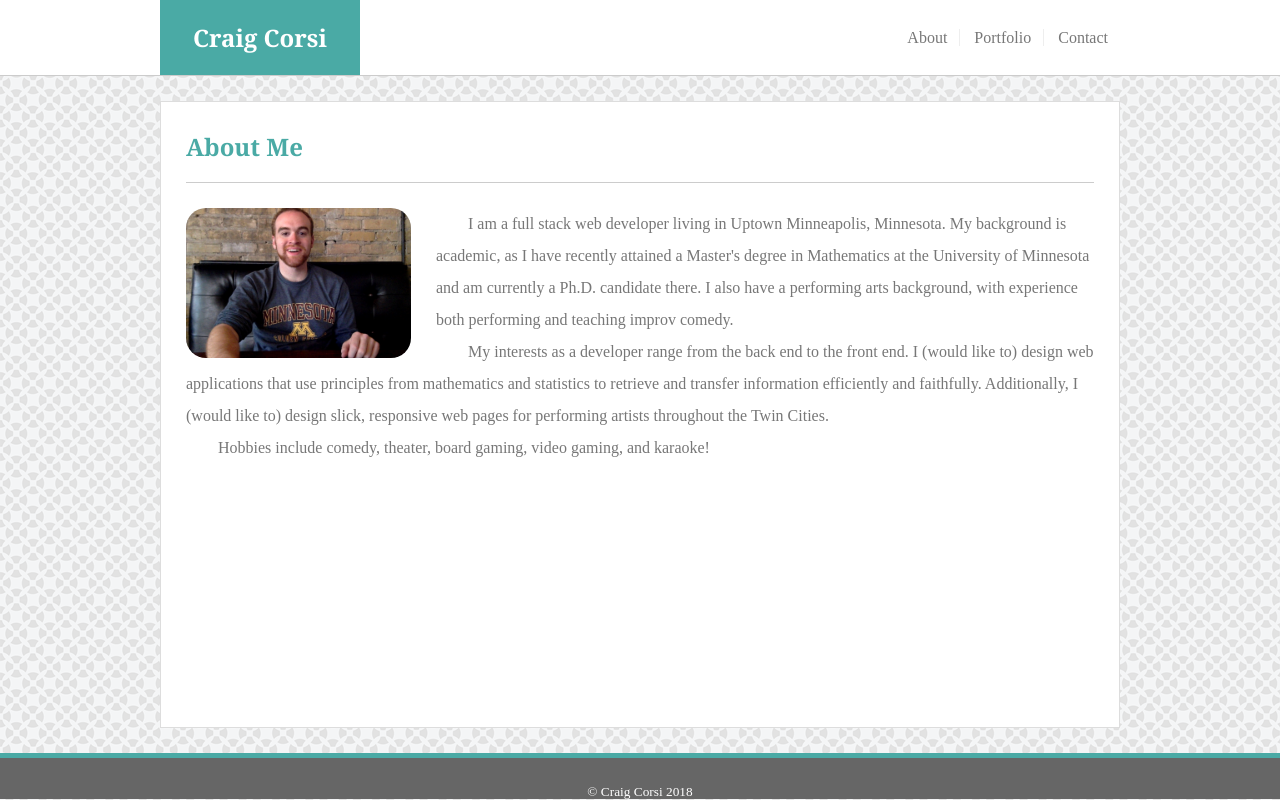
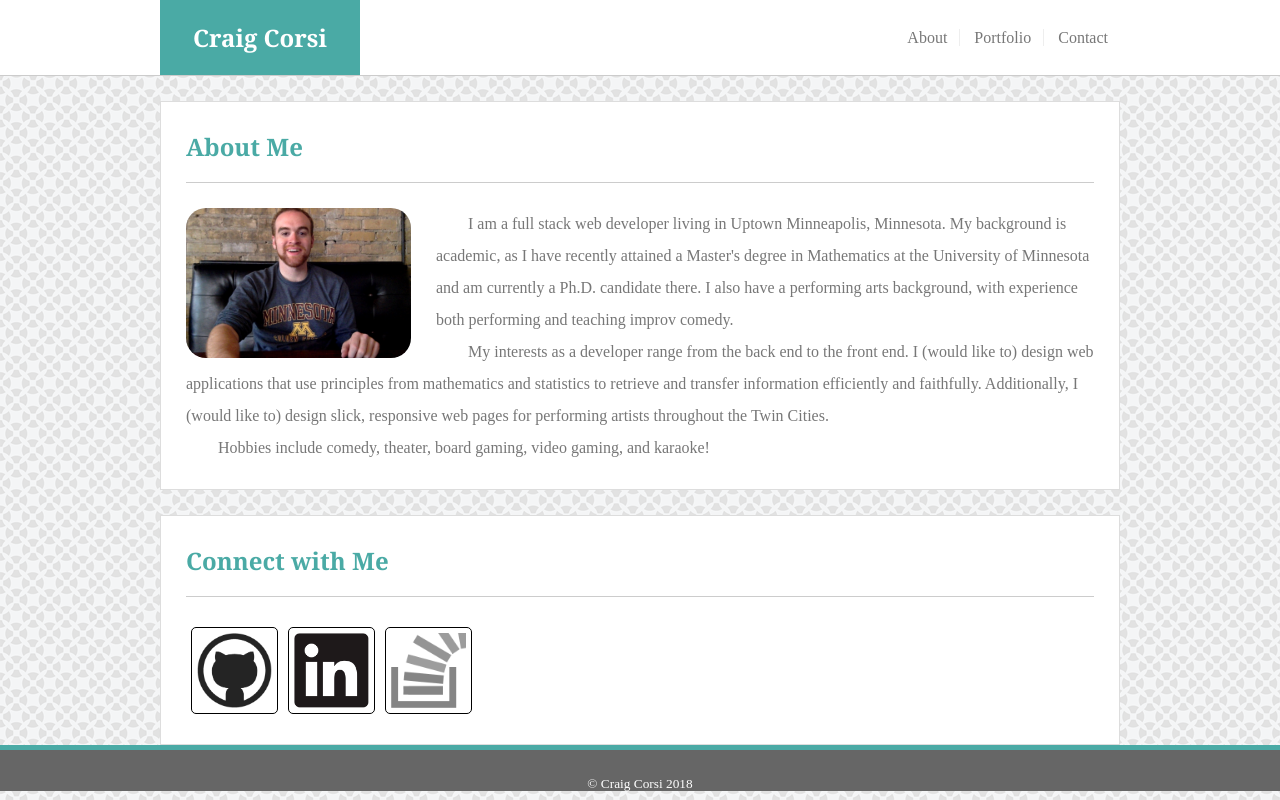
Before and after one commit to craigcorsi/Responsive-Portfolio, a plain HTML site: page index.html in a window 1280 px wide. Drawn offline with Linux system fonts and the light colour scheme.

Commit message:
added github linkedin and stackoverflow thumbnails with working links

```diff
--- a/css/style.css
+++ b/css/style.css
@@ -41,12 +41,15 @@ body {
     background-color: #ffffff;
 }
 
+section {
+    min-height: calc(100vh - 173px);
+}
+
 section .content {
-    min-height: calc(100vh - 173px);
     margin-top: 25px;
     padding: 25px;
     border: 1px solid #dddddd;
-    margin-bottom: 25px;
+    /* margin-bottom: 25px; */
 }
 
 h1 {
@@ -134,6 +137,17 @@ img {
 
 .img-over-pixel {
     background-image: url('../images/pPixel.jpg');
+}
+
+.img-thumbnail {
+    border: 1px solid black;
+    padding: 5px;
+    border-radius: 5px;
+    margin: 5px;
+}
+
+.img-thumbnail:hover {
+    background-color: #dddddd;
 }
 
 
@@ -317,3 +331,25 @@ textarea {
     background-color: #ffffff;
     color: #4aaaa5;
 }
+
+
+
+
+/* Media Queries for when the screen resolution is changed */
+
+@media screen and (max-width: 980px) {
+
+
+}
+
+@media screen and (max-width: 768px) {
+
+
+}
+
+@media screen and (max-width: 640px) {
+    header {
+        position: static;
+    }
+
+}
--- a/index.html
+++ b/index.html
@@ -33,6 +33,22 @@ the 'clearfix' allows the <h1> and <nav> to be positioned with float -->
 
             <p>Hobbies include comedy, theater, board gaming, video gaming, and karaoke!</p>
         </div>
+
+        <div class="content clearfix">
+            <h2>Connect with Me</h2>
+
+            <a href="https://github.com/craigcorsi" target="_blank">
+                <img class="img-thumbnail thumb-github" src="images/thumb-gh.png" alt="My Github Page" height="75px">
+            </a>
+
+            <a href="https://www.linkedin.com/in/craig-corsi-5452b0154/" target="_blank">
+                <img class="img-thumbnail thumb-li" src="images/thumb-li.png" alt="My Linkedin Page" height="75px">
+            </a>
+
+            <a href="https://stackoverflow.com/users/9157679/craig?tab=profile" target="_blank">
+                <img class="img-thumbnail" src="images/thumb-so.png" alt="My Github Page" height="75px">
+            </a>
+        </div>
     </section>
 
     <footer>
```
Also changed, not shown: images/linkedin-first.png (added), images/thumb-gh.png (added), images/thumb-li.png (added), images/thumb-so.png (added), 1 other file.
